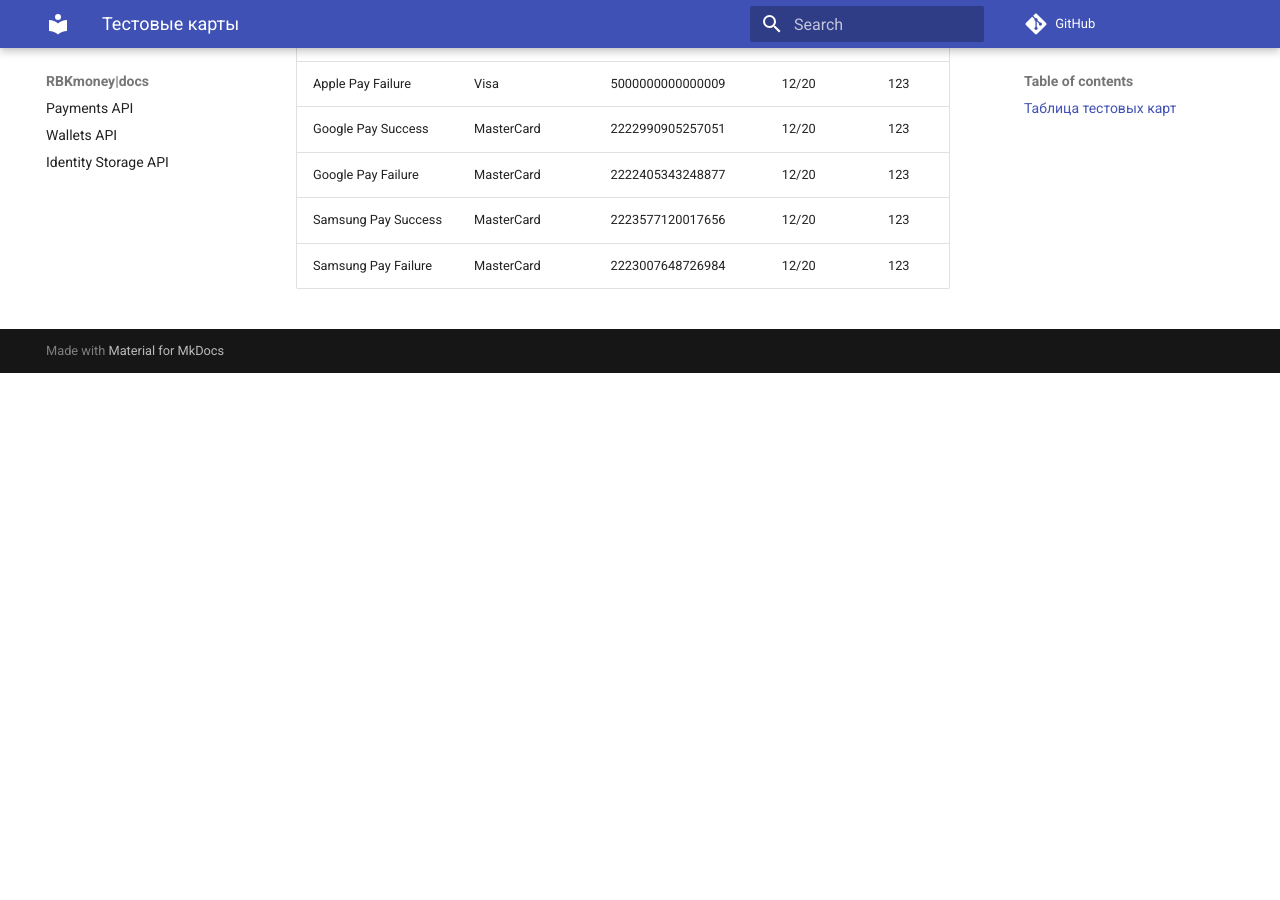
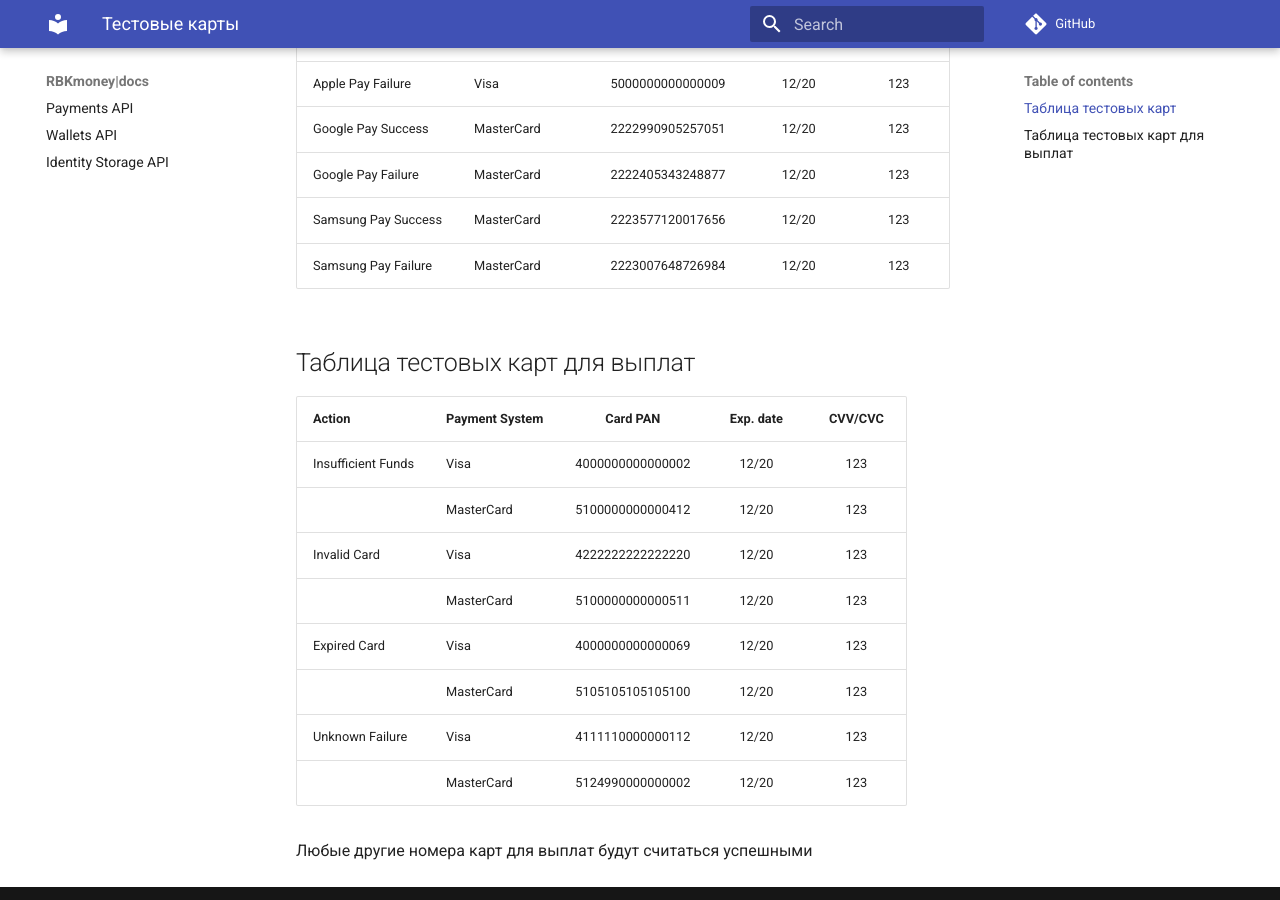
Before and after one commit to rbkmoney/docs, an MkDocs documentation site: the page built from content/docs/payments/refs/testcards.md, in a window 1280 px wide and 900 px high, scrolled down 1164 px. Built offline with MkDocs 1.6.1 and Material for MkDocs 9.7.7, drawn with Linux system fonts in a browser that asks for light colours; nearby versions of some CDN libraries; comment, search, counter and statistics services are not loaded; before the commit the page ends 1537 px from its top, so only the background shows below that.

Commit message:
Added payout test card

```diff
--- a/content/docs/payments/refs/testcards.md
+++ b/content/docs/payments/refs/testcards.md
@@ -27,3 +27,18 @@
 | Google Pay Failure     | MasterCard     | 2222405343248877         | 12/20     | 123      |
 | Samsung Pay Success    | MasterCard     | 2223577120017656         | 12/20     | 123      |
 | Samsung Pay Failure    | MasterCard     | 2223007648726984         | 12/20     | 123      |
+
+## Таблица тестовых карт для выплат
+
+| Action                 | Payment System | Card PAN                 | Exp. date | CVV/CVC  |
+|:-----------------------|:---------------|:------------------------:|:---------:|:---------:
+| Insufficient Funds     | Visa           | 4000000000000002         | 12/20     | 123      |
+|                        | MasterCard     | 5100000000000412         | 12/20     | 123      |
+| Invalid Card           | Visa           | 4222222222222220         | 12/20     | 123      |
+|                        | MasterCard     | 5100000000000511         | 12/20     | 123      |
+| Expired Card           | Visa           | 4000000000000069         | 12/20     | 123      |
+|                        | MasterCard     | 5105105105105100         | 12/20     | 123      |
+| Unknown Failure        | Visa           | 4111110000000112         | 12/20     | 123      |
+|                        | MasterCard     | 5124990000000002         | 12/20     | 123      |
+
+Любые другие номера карт для выплат будут считаться успешными
```
